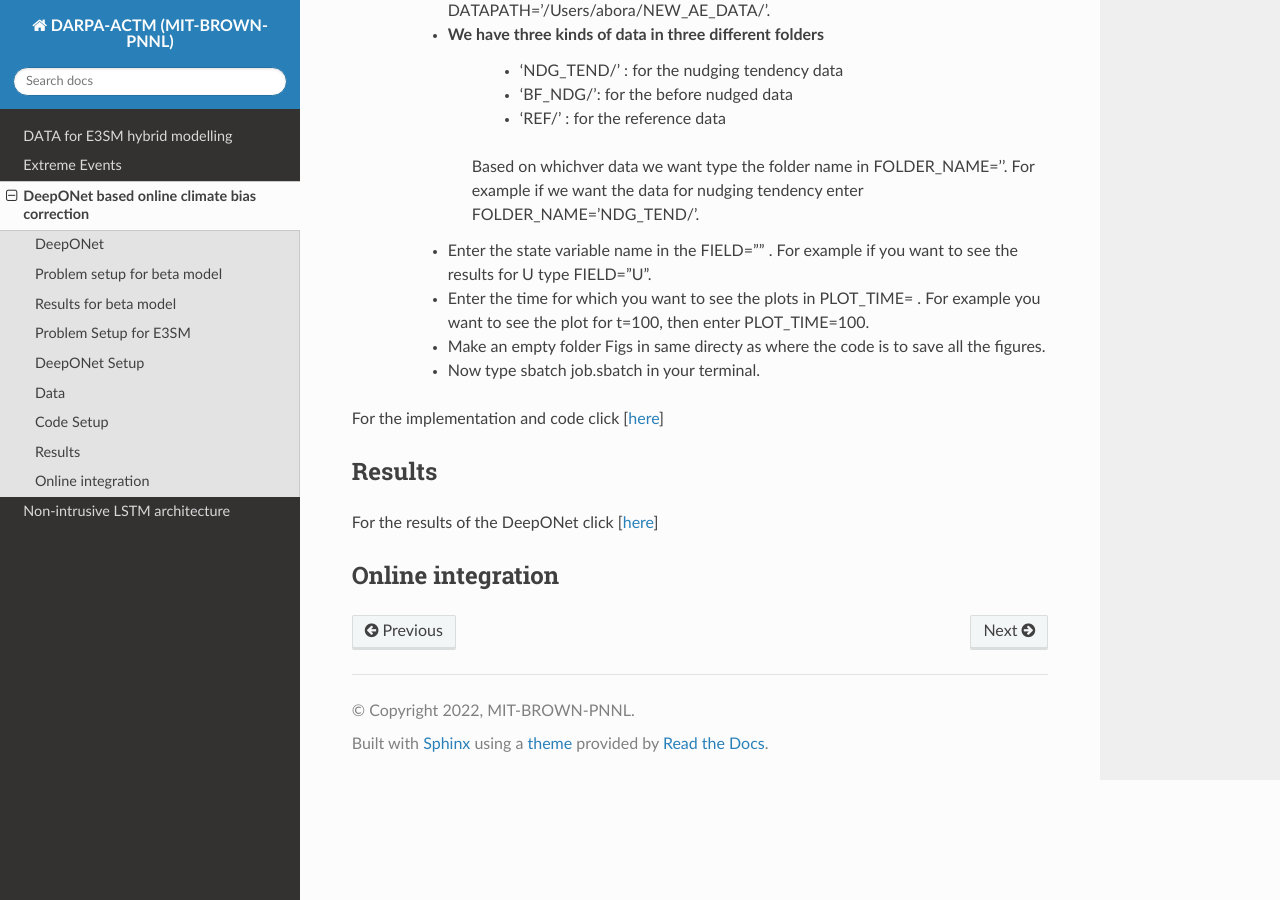
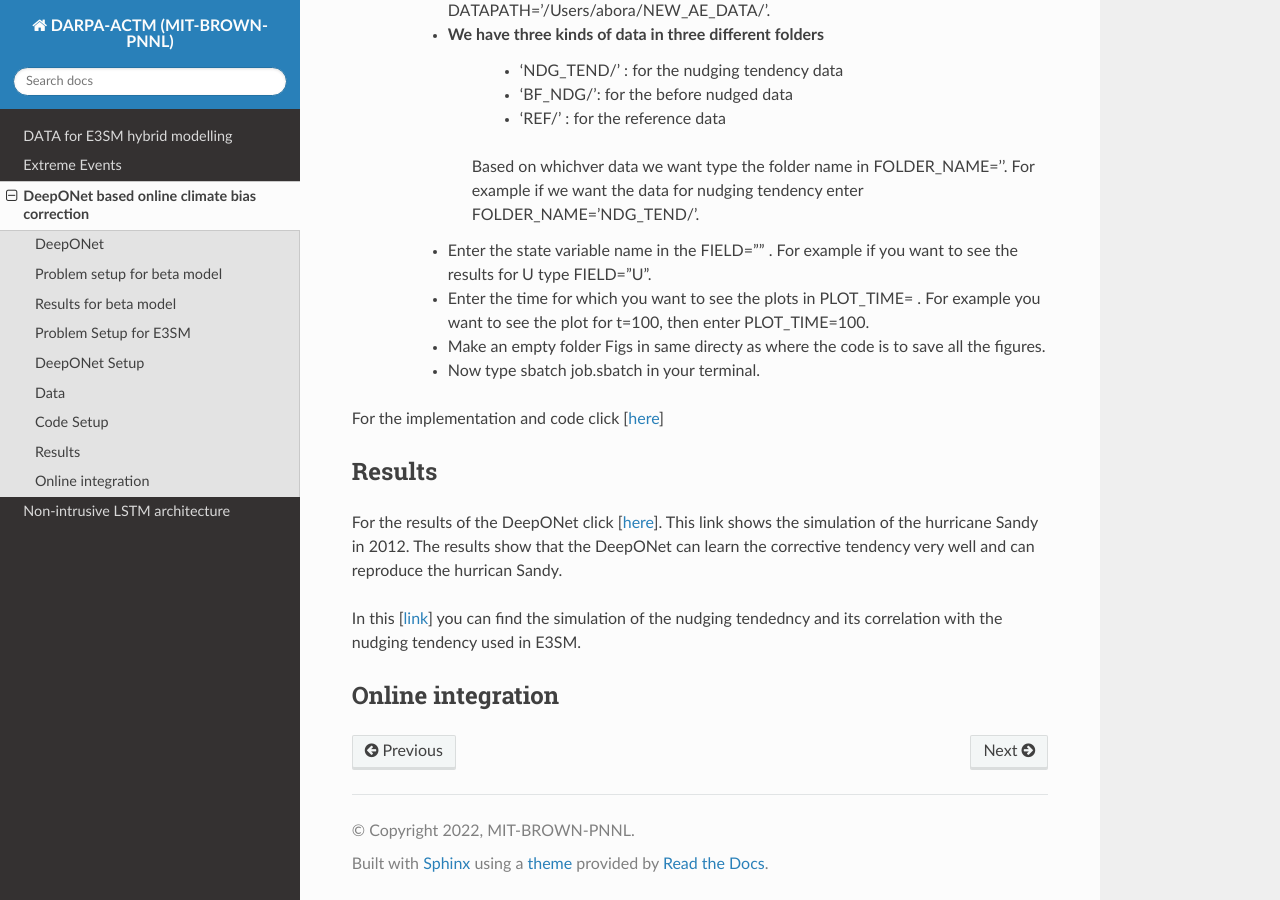
Before and after one commit to aniruddhabora/Extreme-Events-using-Scientific-Machine-Learning, a Sphinx documentation site: the page built from docs/source/modules/DeepONet_Online.rst, in a window 1280 px wide and 900 px high, scrolled down 3956 px. Built offline with Sphinx 7.4.7 and the Read the Docs theme 2.0.0, drawn with Linux system fonts in a browser that asks for light colours; pages that are not in the unit, such as notebooks, are missing from menus.

Commit message:
Update DeepONet_Online.rst

```diff
--- a/docs/source/modules/DeepONet_Online.rst
+++ b/docs/source/modules/DeepONet_Online.rst
@@ -124,7 +124,9 @@ For the implementation and code click [`here <https://github.com/raj-brown/darpa
 Results
 -------
 
-For the results of the DeepONet click [`here <https://drive.google.com/drive/folders/1rmrz2I5v8Mi5MB3nR90Ny-FyzvdVzx7r?usp=sharing>`_]
+For the results of the DeepONet click [`here <https://drive.google.com/drive/folders/1rmrz2I5v8Mi5MB3nR90Ny-FyzvdVzx7r?usp=sharing>`_]. This link shows the simulation of the hurricane Sandy in 2012. The results show that the DeepONet can learn the corrective tendency very well and can reproduce the hurrican Sandy.
+
+In this [`link <https://drive.google.com/drive/folders/1POGC_GHiZbbVZr2qUorqqn9YIclDyvQm?usp=sharing>`_] you can find the simulation of the nudging tendedncy and its correlation with the nudging tendency used in E3SM.
 
 
 
```
